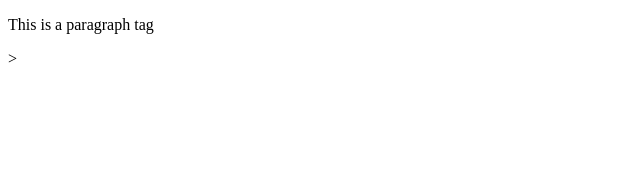
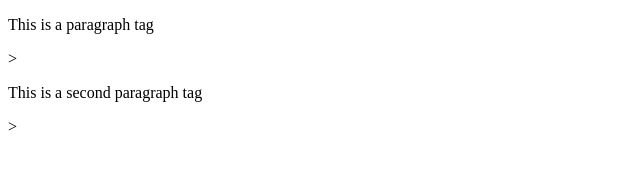
Before and after one commit to KalyaniDhavale98/git-test, a plain HTML site: page index.html in a window 1280 px wide. Shown: the whole page, without its empty margins (0-640 px from the left). Drawn offline with Linux system fonts and the light colour scheme.

Commit message:
third commit

```diff
--- a/index.html
+++ b/index.html
@@ -8,6 +8,7 @@
 </head>
 <body>
     <p>This is a paragraph tag </p>>
+    <p>This is a  second paragraph tag </p>>
 
 </body>
 </html>
```
